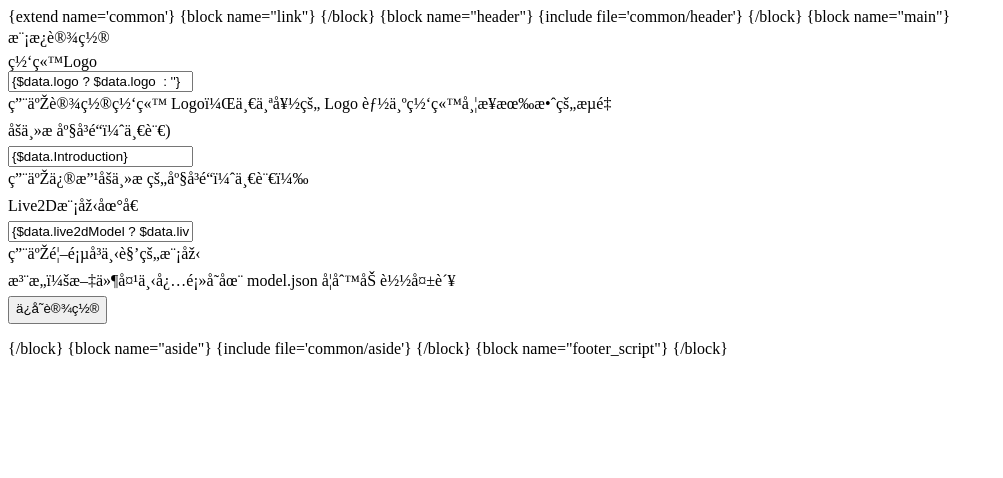
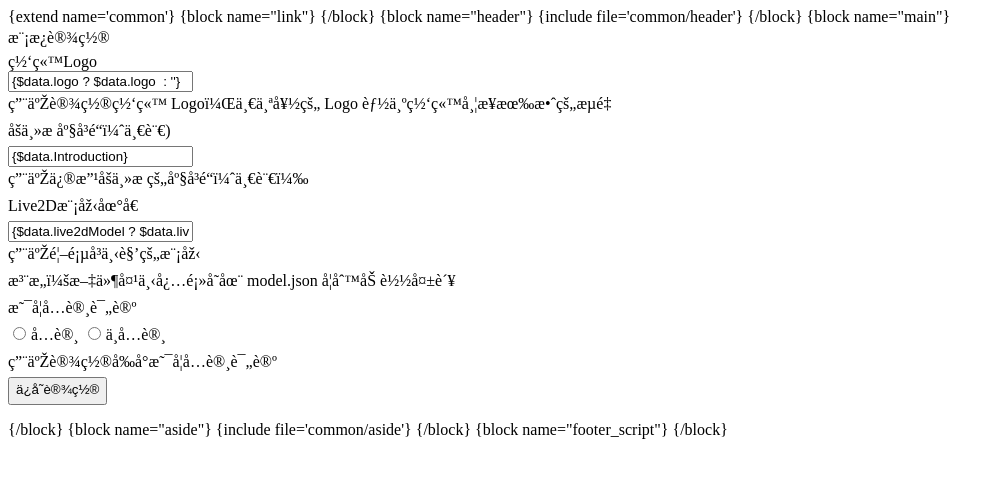
Before and after one commit to AcmenXiaoKe/Xkblog, a PHP site: page /DbName/application/admin/view/template-config.html in a window 1280 px wide. Shown: the top 478 px of the page, without its empty margins (0-1003 px from the left). Run offline with PHP 8.4, Linux system fonts and the light colour scheme.

Commit message:
updata template-config

```diff
--- a/application/admin/controller/TemplateConfig.php
+++ b/application/admin/controller/TemplateConfig.php
@@ -27,6 +27,7 @@
     'logo'              =>      '{$result['logo']}',
     'Introduction'      =>      '{$result['Introduction']}',
     'live2dModel'       =>       '{$result['live2dModel']}',
+    'comments'          =>       '{$result['comments']}',
 ];
 INFO;
         file_put_contents(Env::get('config_path').'TemplateConfig.php', $code);
--- a/application/admin/view/template-config.html
+++ b/application/admin/view/template-config.html
@@ -1,6 +1,11 @@
 {extend name='common'}
 {block name="link"}
 <link rel="stylesheet" href="/static/admin/css/site_set.css">
+<style>
+  .Form_item_radio {
+    margin: 0 5px;
+  }
+</style>
 {/block}
 
 {block name="header"}
@@ -34,6 +39,13 @@
               <div class="From_item_prompt">用于首页右下角的模型</div>
               <div class="From_item_prompt">注意：文件夹下必须存在 model.json 否则加载失败</div>
             </div>
+            <div class="Form_item">
+              <div class="From_item_title">
+                是否允许评论</div>
+              <input type="radio" name="comments" {$data.comments == 1 ? 'checked' : ''} class="Form_item_radio" value="1">允许
+              <input type="radio" name="comments" {$data.comments == 0 ? 'checked' : ''} class="Form_item_radio" value="0">不允许
+              <div class="From_item_prompt">用于设置前台是否允许评论</div>
+            </div>
             <input type="submit" class="From_submit" value="保存设置">
           </form>
         </div>
--- a/application/common.php
+++ b/application/common.php
@@ -83,7 +83,7 @@
     return json(res($result,'修改成功！',200));
 }
 
- function Rulelayer($rule,$pid=0)
+function Rulelayer($rule,$pid=0)
 {
     $arr = array();
 
--- a/application/index/view/themes/default/common/aside.html
+++ b/application/index/view/themes/default/common/aside.html
@@ -68,7 +68,7 @@
         </div>
 
     </div>
-
+    {if $TemplateConfig.comments}
     <!-- 最新回复 -->
     <div class="aside_item reply" style="display:{$NewComments ? 'block' : 'none'}">
         <div class="aside_item_title">
@@ -104,6 +104,8 @@
         </div>
         {/foreach}
     </div>
+    {else/}
+    {/if}
     <!-- 标签云 -->
     <div class="aside_item label" style="display:{$labelDate ? 'block' : 'none'}">
         <div class="aside_item_title">
--- a/config/TemplateConfig.php
+++ b/config/TemplateConfig.php
@@ -1,8 +1,7 @@
 <?php
-
-
 return [
     'logo'              =>      '/static/public/logo.svg',
     'Introduction'      =>      '我是要成为海贼王的男人！',
-    'live2dModel'       =>      '/static/home/lib/rem/'
+    'live2dModel'       =>       '/static/home/lib/rem/',
+    'comments'          =>       '0',
 ];
```
Also changed, not shown: application/index/view/themes/default/article.html (+10 -4 lines).
